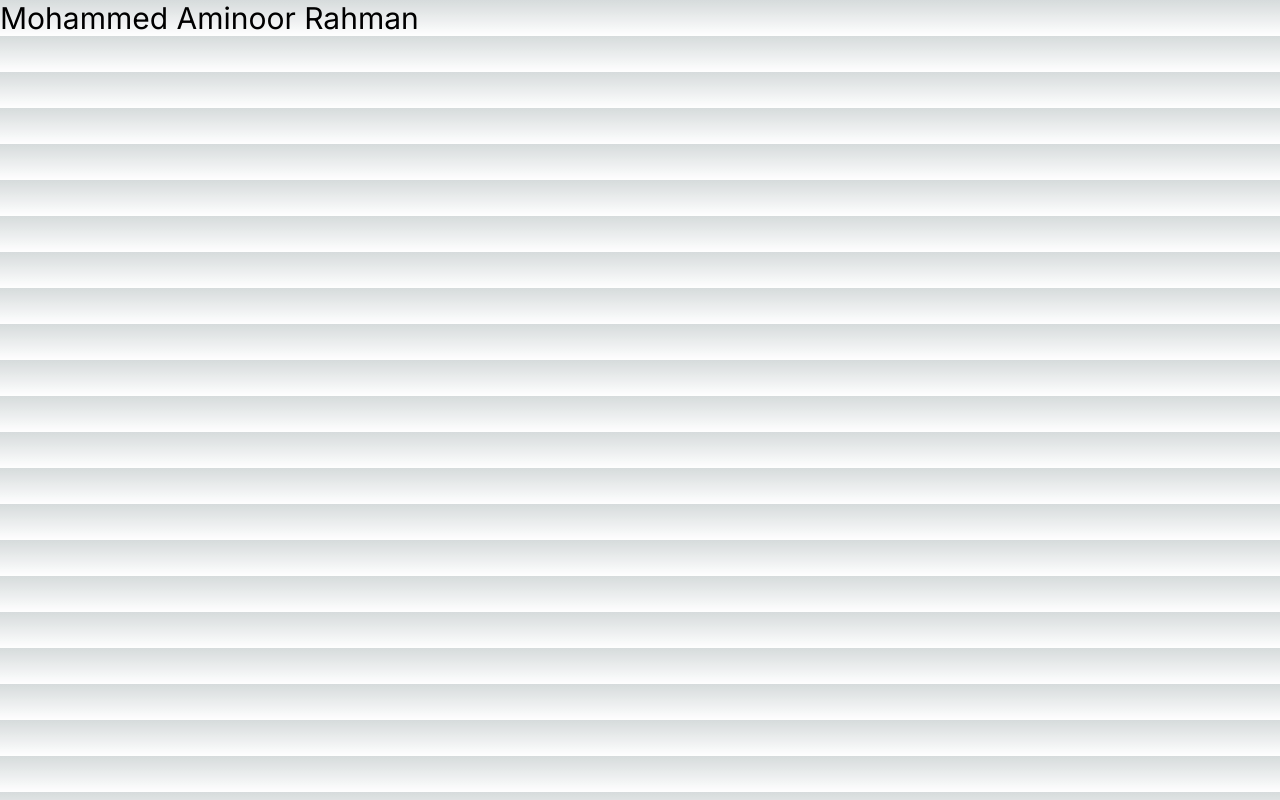
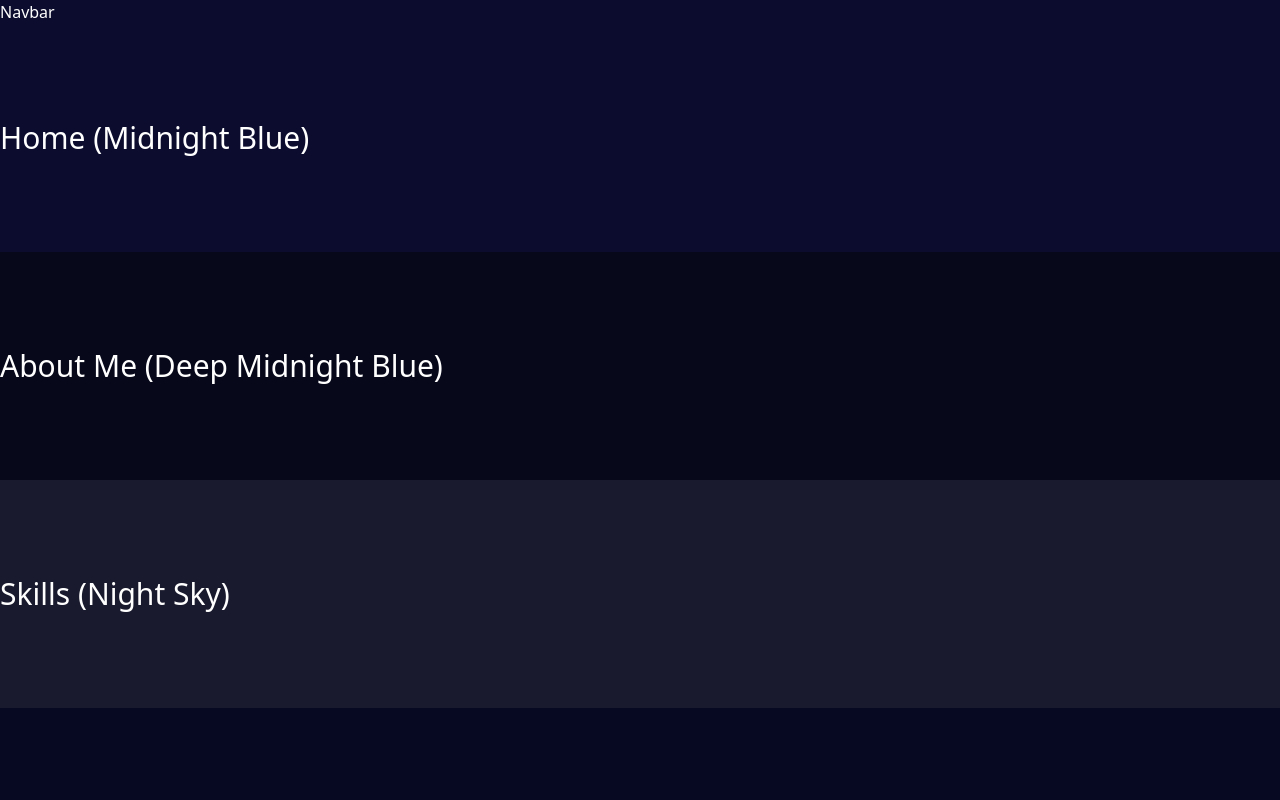
Before and after one commit to Mrahman141/Portfolio_Website, a Next.js app: page / in a window 1280 px wide. Shown: the top 800 px of the page. Built offline with nearby package versions, Linux system fonts and the light colour scheme.

Commit message:
Colors Chosen

```diff
--- a/app/globals.css
+++ b/app/globals.css
@@ -2,7 +2,7 @@
 @tailwind components;
 @tailwind utilities;
 
-:root {
+/* :root {
   --foreground-rgb: 0, 0, 0;
   --background-start-rgb: 214, 219, 220;
   --background-end-rgb: 255, 255, 255;
@@ -24,4 +24,4 @@ body {
       rgb(var(--background-end-rgb))
     )
     rgb(var(--background-start-rgb));
-}
+} */
--- a/app/layout.js
+++ b/app/layout.js
@@ -1,5 +1,6 @@
 import { Inter } from 'next/font/google'
 import './globals.css'
+import Navbar from '@/components/Navbar'
 
 const inter = Inter({ subsets: ['latin'] })
 
@@ -11,7 +12,10 @@ export const metadata = {
 export default function RootLayout({ children }) {
   return (
     <html lang="en">
-      <body className={inter.className}>{children}</body>
+      <body>
+        <Navbar />
+        {children}
+      </body>
     </html>
   )
 }
--- a/app/page.js
+++ b/app/page.js
@@ -3,7 +3,61 @@ import Image from 'next/image'
 export default function Home() {
   return (
     <>
-    <h1 class="text-3xl">Mohammed Aminoor Rahman</h1>
+      <div className="bg-Midnight-Blue">
+        <br />
+        <br />
+        <br />
+        <br />
+        <h1 className="text-3xl text-white">Home      (Midnight Blue)</h1>
+        <br />
+        <br />
+        <br />
+        <br />
+      </div>
+      <div className="bg-Deep-Midnight-Blue">
+        <br />
+        <br />
+        <br />
+        <br />
+        <h1 className="text-3xl text-white">About Me      (Deep Midnight Blue)</h1>
+        <br />
+        <br />
+        <br />
+        <br />
+      </div>
+      <div className="bg-Night-Sky">
+        <br />
+        <br />
+        <br />
+        <br />
+        <h1 className="text-3xl text-white">Skills      (Night Sky)</h1>
+        <br />
+        <br />
+        <br />
+        <br />
+      </div>
+      <div className="bg-Shadowy-Indigo">
+        <br />
+        <br />
+        <br />
+        <br />
+        <h1 className="text-3xl text-white">Projects      (Shadowy Indigo)</h1>
+        <br />
+        <br />
+        <br />
+        <br />
+      </div>
+      <div className="bg-Nocturnal-Indigo">
+        <br />
+        <br />
+        <br />
+        <br />
+        <h1 className="text-3xl text-white">Contact      (Nocturnal Indigo)</h1>
+        <br />
+        <br />
+        <br />
+        <br />
+      </div>
     </>
   )
 }
--- /dev/null
+++ b/components/Navbar.js
@@ -0,0 +1,5 @@
+export default function Navbar() {
+  return (
+    <div className='bg-Midnight-Blue text-white'>Navbar</div>
+  )
+}
--- a/tailwind.config.js
+++ b/tailwind.config.js
@@ -12,6 +12,14 @@ module.exports = {
         'gradient-conic':
           'conic-gradient(from 180deg at 50% 50%, var(--tw-gradient-stops))',
       },
+      colors: {
+        'Midnight-Blue': '#0c0d2e',
+        'Deep-Midnight-Blue' : '#07081a',
+        'Night-Sky' : '#1a1a2e',
+        'Shadowy-Indigo': '#070922',
+        'Nocturnal-Indigo': '#0c0f1f',
+        'text-col' : '#9a8fa1'
+      },
     },
   },
   plugins: [],
```
